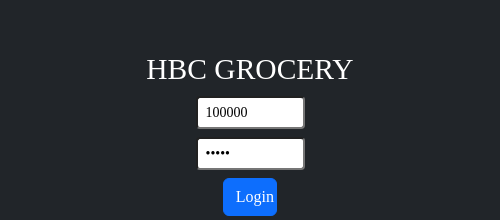
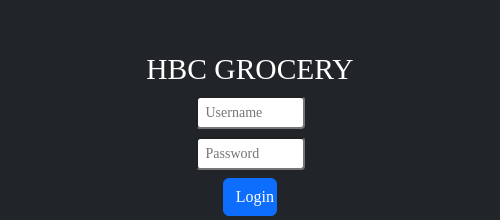
Before and after one commit to jcarlo2/capstone-electron, an Electron app: page index.html in a window 500 px wide. Shown: the part 274-494 px from the top of the page. Drawn offline with nearby package versions, Linux system fonts and the light colour scheme; no server answers.

```diff
--- a/index.html
+++ b/index.html
@@ -25,10 +25,10 @@
                 <div class="w-100 d-flex flex-column justify-content-center">
                     <label class="d-flex flex-column">
                         <div class="d-flex justify-content-center">
-                            <input id="index-username" value="100000" type="text" class="w-50 mb-2 form-control-sm" placeholder="Username">
+                            <input id="index-username" type="text" class="w-50 mb-2 form-control-sm" placeholder="Username">
                         </div>
                         <div class="d-flex justify-content-center">
-                            <input id="index-password" value="admin" type="password" class="w-50 mb-2 form-control-sm" placeholder="Password">
+                            <input id="index-password" type="password" class="w-50 mb-2 form-control-sm" placeholder="Password">
                         </div>
                         <div class="d-flex align-items-center justify-content-center">
                             <button id="index-login" disabled class="w-25 btn btn-primary">Login</button>
```
